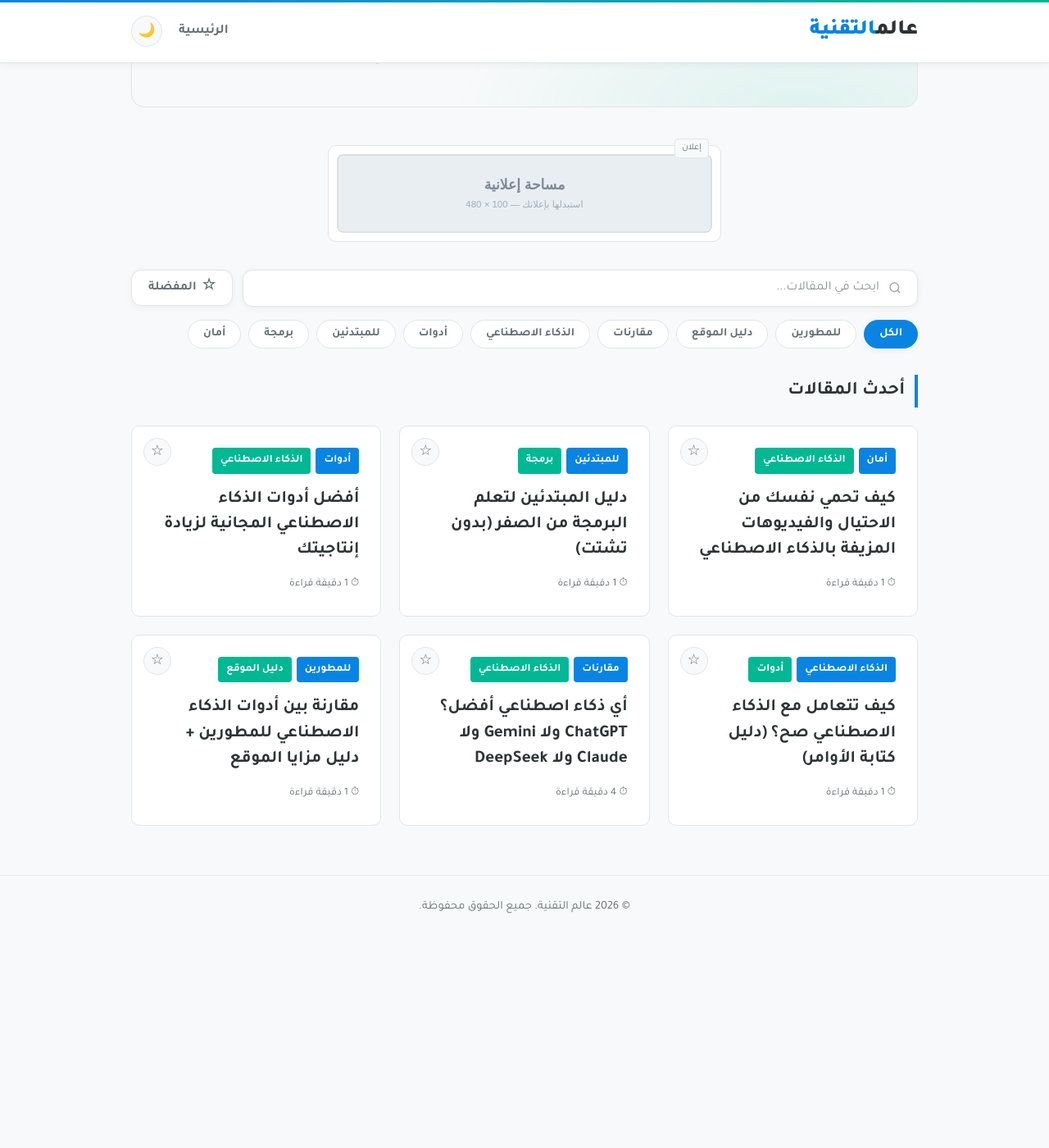
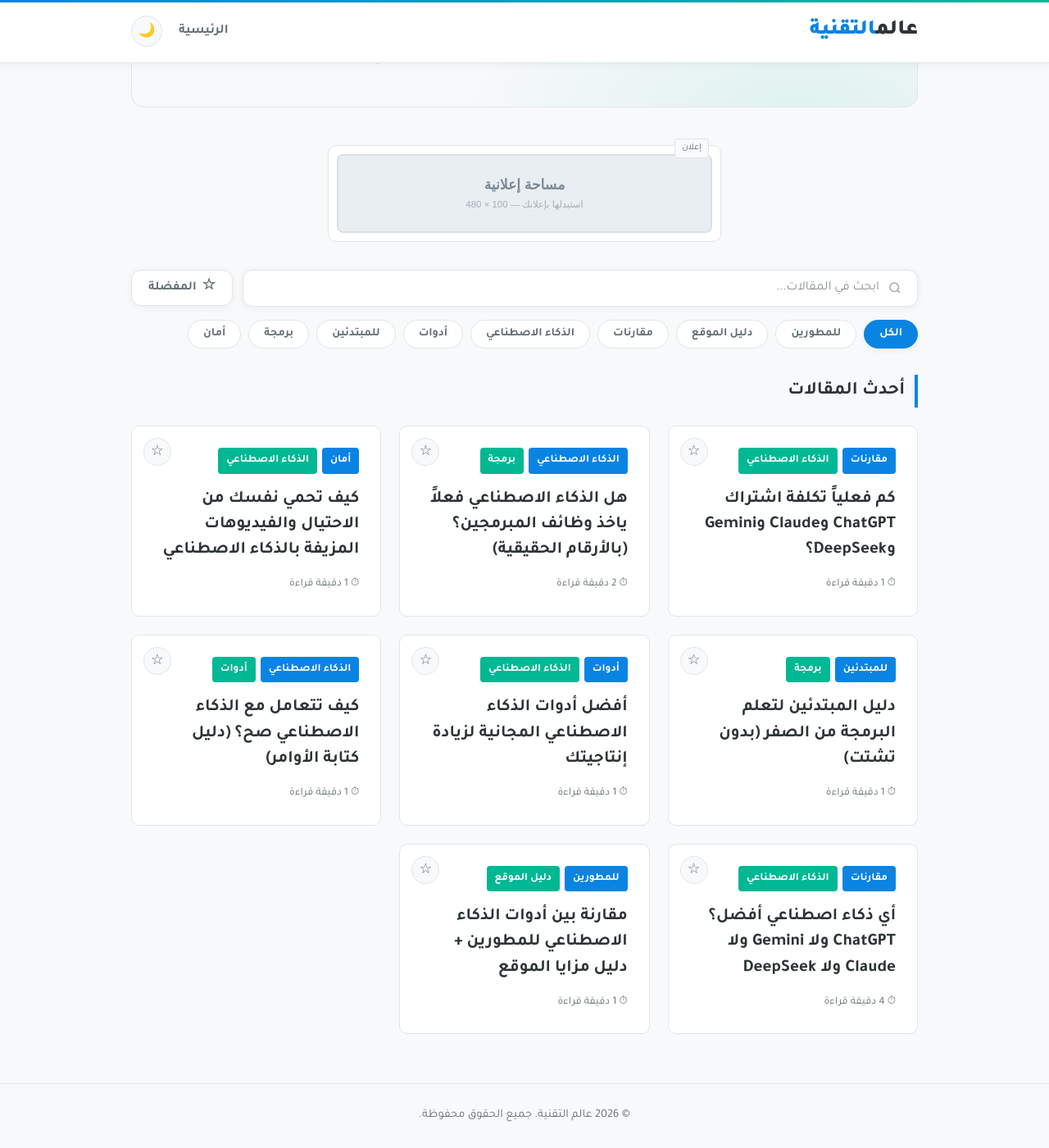
Before and after one commit to mohamadqwe200i/-, a Jekyll site: the page built from index.html, in a window 1280 px wide and 1400 px high, scrolled down 215 px. Shown: the whole window at 82% size. Built offline with Jekyll 4.4.1, drawn with Linux system fonts in a browser that asks for light colours; before the commit the page ends 1360 px from its top, so only the background shows below that.

Commit message:
Add files via upload

```diff
--- a/_layouts/default.html
+++ b/_layouts/default.html
@@ -4,6 +4,7 @@
     <meta charset="UTF-8">
     <meta name="viewport" content="width=device-width, initial-scale=1.0">
     <meta name="theme-color" content="#0984e3">
+    <link rel="icon" type="image/svg+xml" href="{{ '/assets/images/favicon.svg' | relative_url }}">
     <title>{{ page.title | default: site.name }}</title>
     <!-- استدعاء خط تجوال -->
     <link href="https://fonts.googleapis.com/css2?family=Tajawal:wght@400;700;900&display=swap" rel="stylesheet">
@@ -39,7 +40,7 @@
         <!-- إعلان داخل صفحة المقال (اختياري) — نفس تعليمات إعلان الرئيسية -->
         <div class="ad-slot ad-inline">
             <span class="ad-label">إعلان</span>
-            <a href="#" target="_blank" rel="noopener sponsored">
+            <a href="https://www.effectivecpmnetwork.com/vbsnj3zgs4?key=95b6f55b4feb40386f3f0e04da603499" target="_blank" rel="noopener sponsored">
                 <img src="{{ '/assets/images/ad-placeholder.svg' | relative_url }}" alt="مساحة إعلانية">
             </a>
         </div>
--- a/index.html
+++ b/index.html
@@ -15,7 +15,7 @@
      وبردّي بالمحادثة. -->
 <div class="ad-slot">
     <span class="ad-label">إعلان</span>
-    <a href="#" target="_blank" rel="noopener sponsored">
+    <a href="https://www.effectivecpmnetwork.com/vbsnj3zgs4?key=95b6f55b4feb40386f3f0e04da603499" target="_blank" rel="noopener sponsored">
         <img src="{{ '/assets/images/ad-placeholder.svg' | relative_url }}" alt="مساحة إعلانية">
     </a>
 </div>
--- a/style.css
+++ b/style.css
@@ -19,6 +19,7 @@
     --shadow-sm: 0 2px 8px rgba(45,52,54,0.06);
     --shadow-md: 0 10px 28px rgba(45,52,54,0.10);
     --radius: 10px;
+    --badge-text: #ffffff;
 }
 
 /* الوضع الليلي — ألوان أهدأ (تصحيح مشكلة الصناديق السوداء بزيادة) */
@@ -37,6 +38,8 @@
     --quote-bg: #1a2530;
     --shadow-sm: 0 2px 10px rgba(0,0,0,0.25);
     --shadow-md: 0 12px 30px rgba(0,0,0,0.35);
+    /* ألوان الوضع الليلي فاتحة (باستيل) — لذا نص الشارات لازم يكون داكن لا أبيض حتى يكون واضح */
+    --badge-text: #12181c;
 }
 
 /* احترام تفضيل النظام للوضع الليلي لأول زيارة (قبل أي اختيار يدوي من المستخدم) */
@@ -56,6 +59,7 @@
         --quote-bg: #1a2530;
         --shadow-sm: 0 2px 10px rgba(0,0,0,0.25);
         --shadow-md: 0 12px 30px rgba(0,0,0,0.35);
+        --badge-text: #12181c;
     }
 }
 
@@ -97,6 +101,12 @@
 .hero-section h1 { font-size: 2.6rem; margin-bottom: 12px; font-weight: 900; letter-spacing: -0.5px; }
 .hero-section p { color: var(--text-secondary); font-size: 1.12rem; max-width: 560px; margin: 0 auto; }
 .section-title { margin-bottom: 22px; border-right: 4px solid var(--primary-color); padding-right: 12px; font-size: 1.4rem; }
+.btn-home {
+    display: inline-block; background: var(--primary-color); color: var(--badge-text);
+    padding: 12px 26px; border-radius: 10px; font-weight: bold; box-shadow: var(--shadow-sm);
+    transition: filter 0.15s ease;
+}
+.btn-home:hover { filter: brightness(1.08); text-decoration: none; }
 
 /* ==========================================================================
    التذييل
@@ -239,7 +249,7 @@
     transition: background 0.2s ease, color 0.2s ease, border-color 0.2s ease, transform 0.15s ease;
 }
 .pill:hover { border-color: var(--primary-color); color: var(--text-primary); transform: translateY(-1px); }
-.pill.is-active { background: var(--primary-color); color: #fff; border-color: var(--primary-color); box-shadow: var(--shadow-sm); }
+.pill.is-active { background: var(--primary-color); color: var(--badge-text); border-color: var(--primary-color); box-shadow: var(--shadow-sm); }
 
 .no-results { text-align: center; color: var(--text-secondary); padding: 40px 0; font-size: 1.05rem; }
 
@@ -250,7 +260,7 @@
 .article-card { position: relative; background: var(--surface-color); border: 1px solid var(--border-color); border-radius: var(--radius); transition: transform 0.2s ease, box-shadow 0.2s ease, border-color 0.2s ease; }
 .article-card:hover { transform: translateY(-6px); border-color: var(--primary-color); box-shadow: var(--shadow-md); }
 .article-card-link { display: block; padding: 26px; color: inherit; }
-.article-category { background: var(--primary-color); color: white; padding: 4px 10px; border-radius: 4px; font-size: 0.82rem; font-weight: bold; }
+.article-category { background: var(--primary-color); color: var(--badge-text); padding: 4px 10px; border-radius: 4px; font-size: 0.82rem; font-weight: bold; }
 .article-categories { display: flex; flex-wrap: wrap; gap: 6px; }
 .article-categories .article-category:nth-child(2) { background: var(--accent-color); }
 .article-categories .article-category:nth-child(3) { background: var(--text-secondary); }
@@ -397,7 +407,7 @@
     height: 46px;
     border-radius: 50%;
     background: var(--primary-color);
-    color: #fff;
+    color: var(--badge-text);
     border: none;
     font-size: 1.1rem;
     cursor: pointer;
```
Also changed, not shown: 404.html (added, +13 -0 lines), _posts/2026-08-04-ai-replacing-programmer-jobs.md (added, +50 -0 lines), _posts/2026-08-04-ai-subscription-pricing-comparison.md (added, +61 -0 lines), assets/images/favicon.svg (added).
